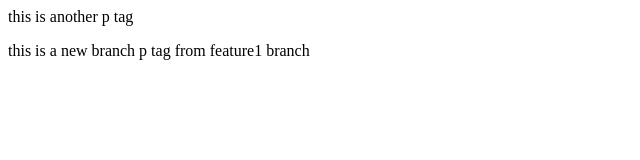
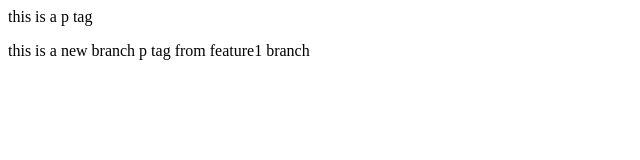
Before and after one commit to MominAnxs/localrepo, a plain HTML site: page index.html in a window 1280 px wide. Shown: the full height of the page, 0-640 px from the left. Drawn offline with Linux system fonts and the light colour scheme.

Commit message:
initial index

```diff
--- a/index.html
+++ b/index.html
@@ -1,2 +1,2 @@
-<p>this is another p tag</p>
+<p>this is a p tag</p>
 <p>this is a new branch p tag from feature1 branch</p>
```
